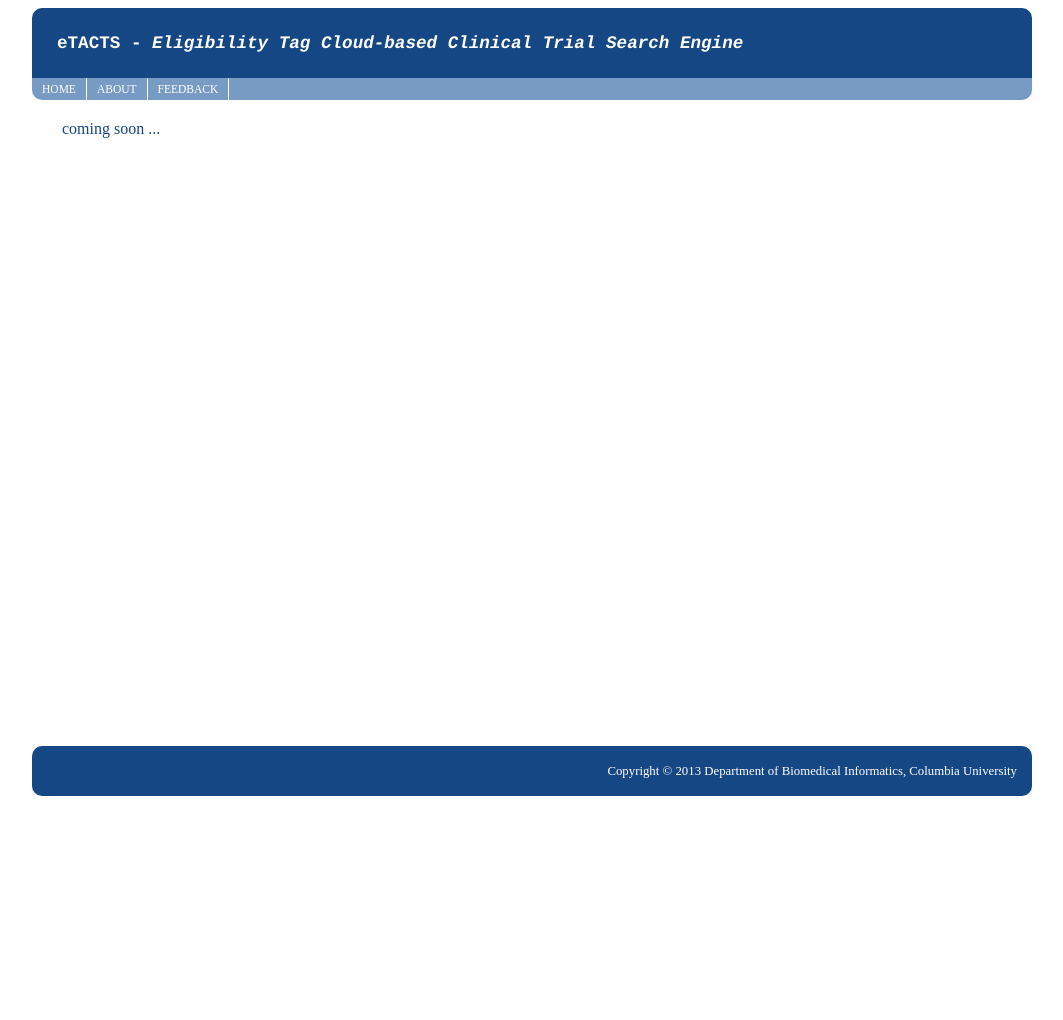
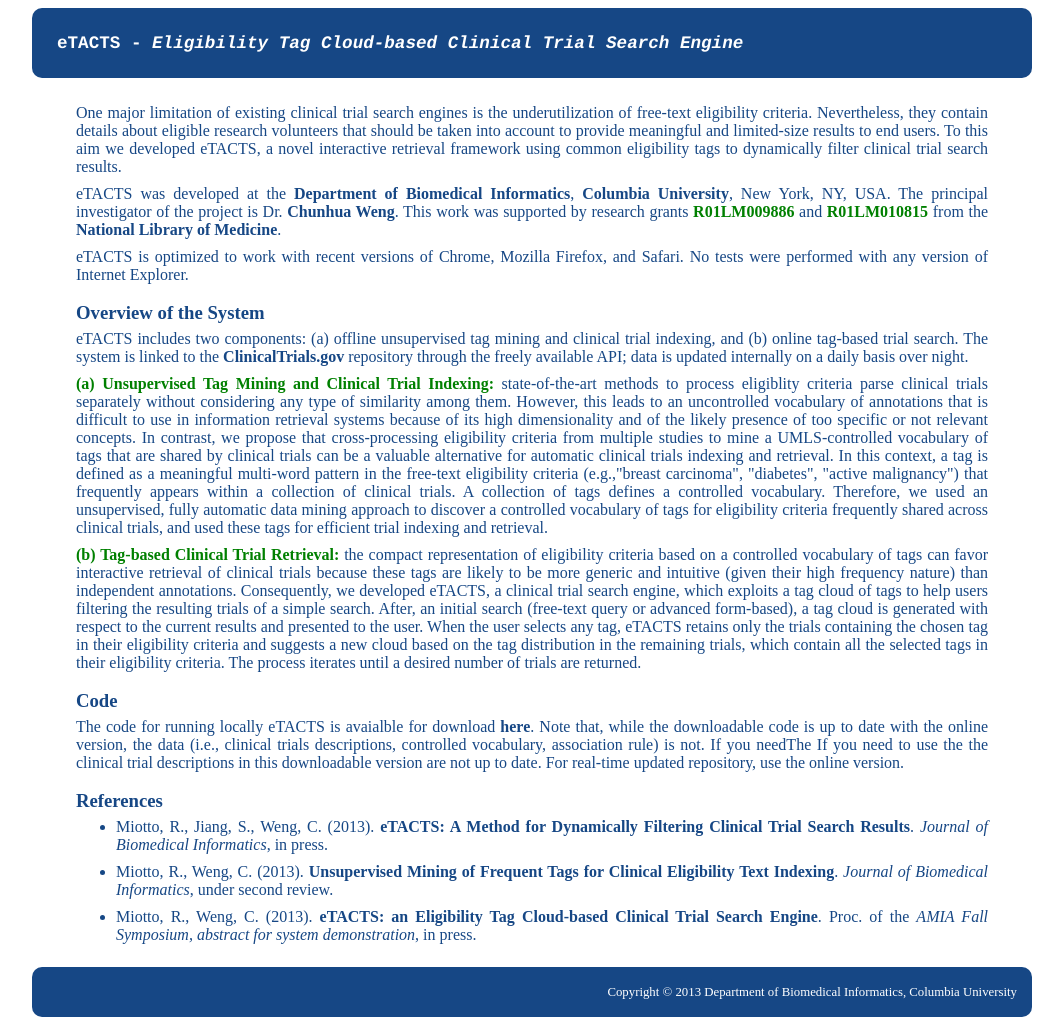
Before and after one commit to riccardomiotto/etacts, a Flask app: template app/templates/about.html in a window 1280 px wide. Shown: the whole page, without its empty margins (108-1171 px from the left). Before the commit the page ends 796 px from the top, so only its background shows below. Run offline with Flask 2, Linux system fonts and the light colour scheme; the template is opened without the code that fills it, so the values that code supplies are empty; parts of the project's set-up code (start-up, migrations or seed data) failed here and were passed over; some libraries are stand-ins or nearby versions.

Commit message:
edited the "about" section

```diff
--- a/app/static/css/help.css
+++ b/app/static/css/help.css
@@ -50,3 +50,12 @@
  { text-align: right;
    margin: 15px 5px 15px auto;
  }
+
+ /* about */
+ .grants
+  { color: green;
+  	font-weight: bold;
+  }
+
+ p.system
+  { margin: 10px auto 0 25px;}
--- a/app/templates/about.html
+++ b/app/templates/about.html
@@ -1,4 +1,41 @@
-{% extends "base.html" %}
+{% extends "reduced_base.html" %}
 {% block content %}
-<p class="recap"> coming soon ... </p>
+
+<div id="wrapper">
+<div id="help_detail">
+
+<p> One major limitation of existing clinical trial search engines is the underutilization of free-text eligibility criteria. Nevertheless, they contain details about eligible research volunteers that should be taken into account to provide meaningful and limited-size results to end users. To this aim we developed eTACTS, a novel interactive retrieval framework using common eligibility tags to dynamically filter clinical trial search results.</p>
+
+<p> eTACTS was developed at the <a href="http://www.dbmi.columbia.edu/" target="_blank">Department of Biomedical Informatics</a>, <a href="http://www.columbia.edu/" target="_blank">Columbia University</a>, New York, NY, USA. The principal investigator of the project is Dr. <a class='bold' href="http://people.dbmi.columbia.edu/~chw7007/" target="_blank">Chunhua Weng</a>. This work was supported by research grants <span class="grants">R01LM009886</span> and <span class="grants">R01LM010815</span> from the <a href="http://www.nlm.nih.gov/" target="_blank">National Library of Medicine</a>.</p>
+
+<p> eTACTS is optimized to work with recent versions of Chrome, Mozilla Firefox, and Safari. No tests were performed with any version of Internet Explorer.</p>
+
+<h3 id="HowToUse">Overview of the System</h3>
+  <p> eTACTS includes two components: (a) offline unsupervised tag mining and clinical trial indexing, and (b) online tag-based trial search. The system is linked to the <a href="http://www.clinicaltrials.gov" target="_blank">ClinicalTrials.gov</a> repository through the freely available API; data is updated internally on a daily basis over night.</p>
+
+  <p><span class="grants">(a) Unsupervised Tag Mining and Clinical Trial Indexing: </span> state-of-the-art methods to process eligiblity criteria parse clinical trials separately without considering any type of similarity among them. However, this leads to an uncontrolled vocabulary of annotations that is difficult to use in information retrieval systems because of its high dimensionality and of the likely presence of too specific or not relevant concepts. In contrast, we propose that cross-processing eligibility criteria from multiple studies to mine a UMLS-controlled vocabulary of tags that are shared by clinical trials can be a valuable alternative for automatic clinical trials indexing and retrieval. In this context, a tag is defined as a meaningful multi-word pattern in the free-text eligibility criteria (e.g.,"breast carcinoma", "diabetes", "active malignancy") that frequently appears within a collection of clinical trials. A collection of tags defines a controlled vocabulary. Therefore, we used an unsupervised, fully automatic data mining approach to discover a controlled vocabulary of tags for eligibility criteria frequently shared across clinical trials, and used these tags for efficient trial indexing and retrieval.</p>
+
+  <p><span class="grants">(b) Tag-based Clinical Trial Retrieval: </span> the compact representation of eligibility criteria based on a controlled vocabulary of tags can favor interactive retrieval of clinical trials because these tags are likely to be more generic and intuitive (given their high frequency nature) than independent annotations. Consequently, we developed eTACTS, a clinical trial search engine, which exploits a tag cloud of tags to help users filtering the resulting trials of a simple search. After, an initial search (free-text query or advanced form-based), a tag cloud is generated with respect to the current results and presented to the user. When the user selects any tag, eTACTS retains only the trials containing the chosen tag in their eligibility criteria and suggests a new cloud based on the tag distribution in the remaining trials, which contain all the selected tags in their eligibility criteria. The process iterates until a desired number of trials are returned.</p>
+
+<h3 id="HowToUse">Code</h3>
+  <p> The code for running locally eTACTS is avaialble for download <a class='bold hightlight' href="https://github.com/riccardomiotto/etacts" target="_blank">here</a>. Note that, while the downloadable code is up to date with the online version, the data (i.e., clinical trials descriptions, controlled vocabulary, association rule) is not. If you needThe If you need to use the the clinical trial descriptions in this downloadable version are not up to date. For real-time updated repository, use the online version. </p>
+
+<h3 id="HowToUse">References</h3>
+<ul>
+  <li>
+    <p> Miotto, R., Jiang, S., Weng, C. (2013). <a href="http://www.sciencedirect.com/science/article/pii/S1532046413001159" target="_blank">eTACTS: A Method for Dynamically Filtering Clinical Trial Search Results</a>. <i>Journal of Biomedical Informatics</i>, in press.</p>
+  </li>
+
+  <li>
+    <p> Miotto, R., Weng, C. (2013). <strong>Unsupervised Mining of Frequent Tags for Clinical Eligibility Text Indexing</strong>. <i>Journal of Biomedical Informatics</i>, under second review.</p>
+  </li>
+
+  <li>
+    <p> Miotto, R., Weng, C. (2013). <strong>eTACTS: an Eligibility Tag Cloud-based Clinical Trial Search Engine</strong>. Proc. of the <i>AMIA Fall Symposium, abstract for system demonstration</i>, in press.</p>
+  </li>
+</ul>
+<br>
+
+</div>
+</div>
 {% endblock %}
--- a/app/templates/base.html
+++ b/app/templates/base.html
@@ -46,7 +46,7 @@
   <div id="navigation">
     <ul>
       <li><a href="etacts">HOME</a></li>
-      <li><a href="http://people.dbmi.columbia.edu/~chw7007/software.html" target="blank">ABOUT</a></li>
+      <li><a href="etacts/about" target="blank">ABOUT</a></li>
       <li><a href="javascript:mail_no_spam('cw2384','columbia.edu')" target="blank">FEEDBACK</a></li>
     </ul>
   </div>
```
Also changed, not shown: app/views.py (+2 -7 lines).
